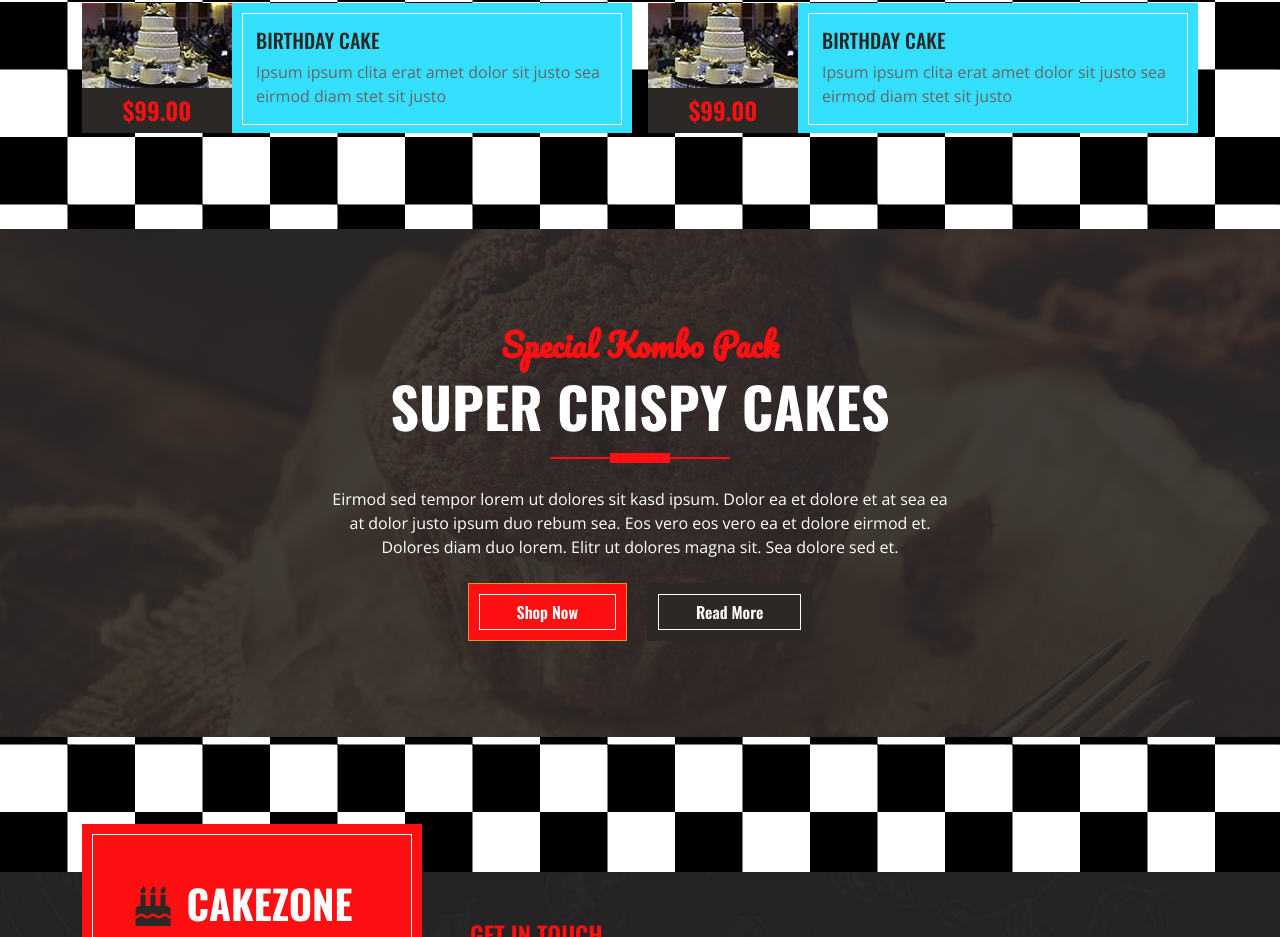
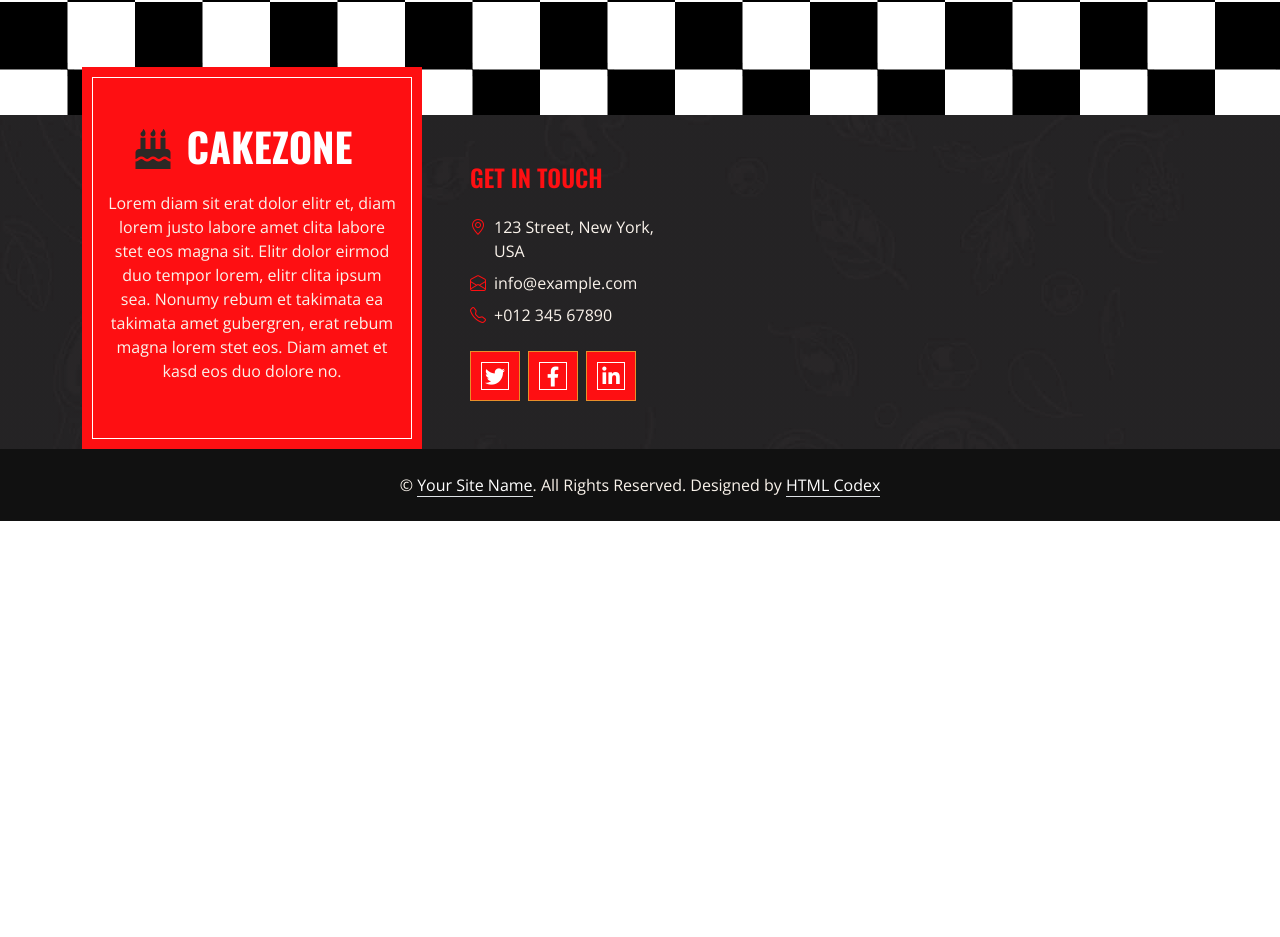
Before and after one commit to MATsogas/helen-s-coffee-menu-site, a plain HTML site: page menu.html in a window 1280 px wide. Shown: the part 1078-2015 px from the top of the page. After the commit the page ends 1599 px from the top, so only its background shows below. Drawn offline with nearby package versions, Linux system fonts and the light colour scheme.

Commit message:
Removed Offers and H2 Header from Menu

```diff
--- a/css/style.css
+++ b/css/style.css
@@ -334,7 +334,7 @@ h6,
 }
 
 .bg-checkered {
-    background-image: /*linear-gradient(rgba(43, 40, 37, .5), rgba(43, 40, 37, .5)),*/ url(../img/Checkered.jpg);
+    background-image: url(../img/Checkered.jpg);
     background-repeat: repeat;
     background-size: auto;
 }
--- a/menu.html
+++ b/menu.html
@@ -81,10 +81,6 @@
     <!-- Products Start -->
     <div class="container-fluid about py-5">
         <div class="container">
-            <div class="section-title position-relative text-center mx-auto mb-5 bg-secondary px-1em" style="max-width: 600px;">
-                <h2 class="text-primary font-secondary">Menu & Pricing</h2>
-                <h1 class="display-4 text-uppercase">Explore Our Cakes</h1>
-            </div>
             <div class="tab-class text-center">
                 <ul class="nav nav-pills d-inline-flex justify-content-center bg-dark text-uppercase border-inner p-4 mb-5 bg-primary">
                     <li class="nav-item">
@@ -333,25 +329,6 @@
     <!-- Products End -->
 
 
-    <!-- Offer Start -->
-    <div class="container-fluid bg-offer my-5 py-5">
-        <div class="container py-5">
-            <div class="row gx-5 justify-content-center">
-                <div class="col-lg-7 text-center">
-                    <div class="section-title position-relative text-center mx-auto mb-4 pb-3" style="max-width: 600px;">
-                        <h2 class="text-primary font-secondary">Special Kombo Pack</h2>
-                        <h1 class="display-4 text-uppercase text-white">Super Crispy Cakes</h1>
-                    </div>
-                    <p class="text-white mb-4">Eirmod sed tempor lorem ut dolores sit kasd ipsum. Dolor ea et dolore et at sea ea at dolor justo ipsum duo rebum sea. Eos vero eos vero ea et dolore eirmod et. Dolores diam duo lorem. Elitr ut dolores magna sit. Sea dolore sed et.</p>
-                    <a href="" class="btn btn-primary border-inner py-3 px-5 me-3">Shop Now</a>
-                    <a href="" class="btn btn-dark border-inner py-3 px-5">Read More</a>
-                </div>
-            </div>
-        </div>
-    </div>
-    <!-- Offer End -->
-
-
     <!-- Footer Start -->
     <div class="container-fluid bg-img text-secondary" style="margin-top: 135px">
         <div class="container">
```
